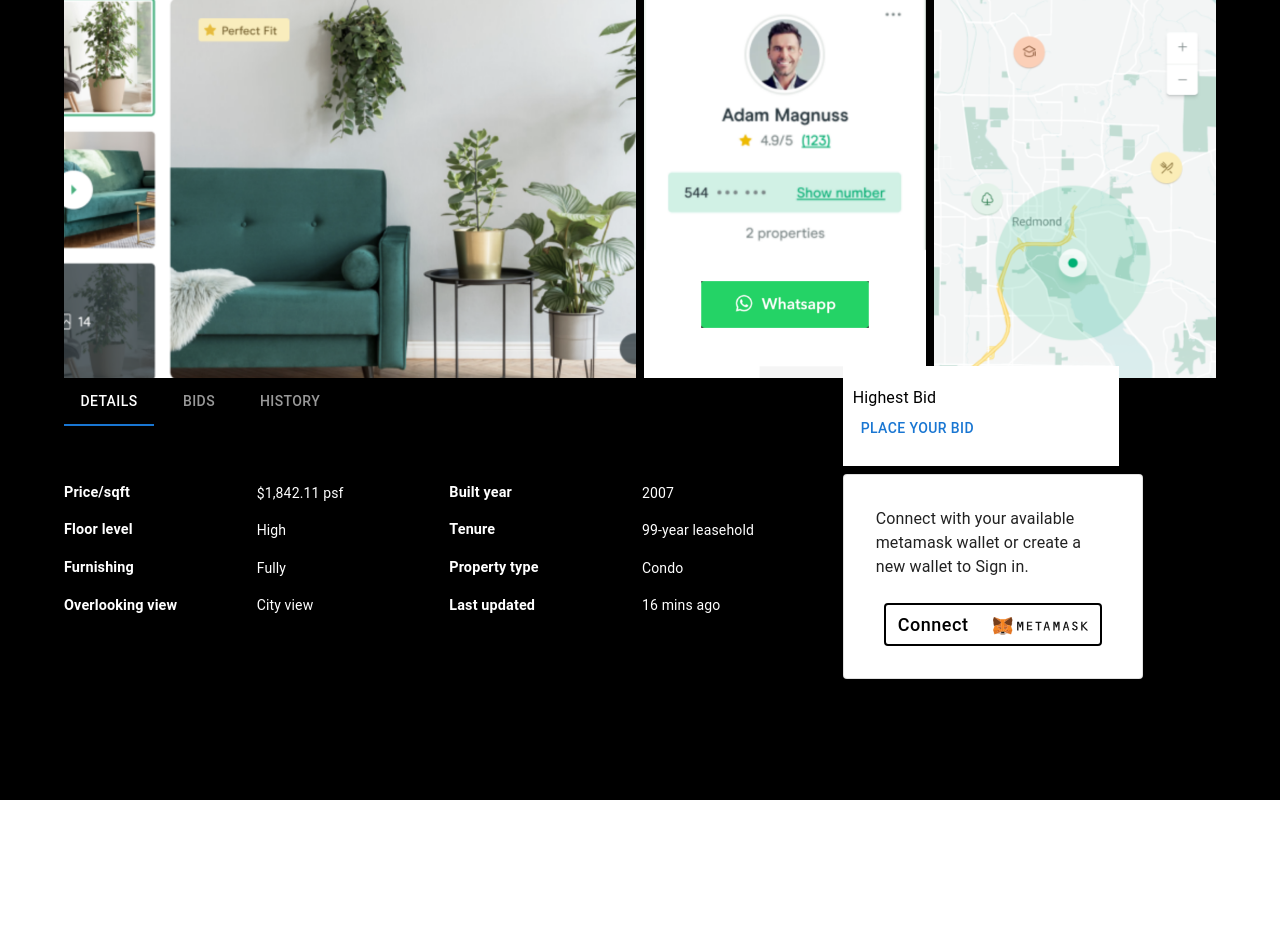
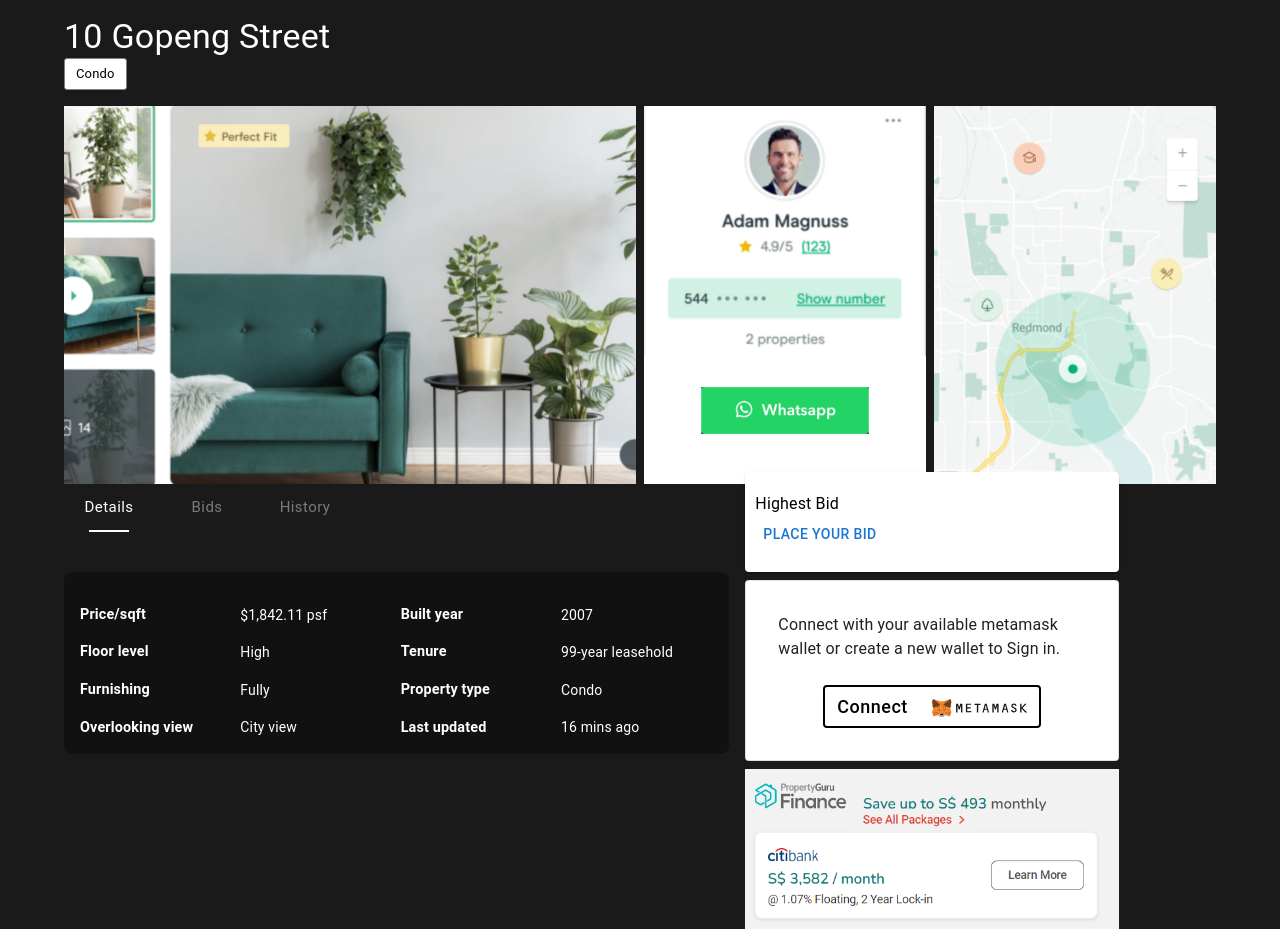
Before and after one commit to Rinkesh-PG/pg3landers, a React (Create React App) app: page / in a window 1280 px wide. Before the commit the page ends 800 px from the top, so only its background shows below. Built offline with nearby package versions, Linux system fonts and the light colour scheme; no server answers.

Commit message:
Header WIP

```diff
--- a/src/modules/home/components/Wallet.js
+++ b/src/modules/home/components/Wallet.js
@@ -61,12 +61,12 @@ const Wallet = ({
   };
 
   return (
-    <Card variant="outlined" style={{width: '300px', padding: '2rem'}}>
+    <Card variant="outlined" style={{ padding: "2rem" }}>
       <Typography sx={{ fontSize: 16 }} gutterBottom>
         Connect with your available metamask wallet or create a new wallet to
         Sign in.
       </Typography>
-      <div style={{ textAlign: "center", marginTop: '1.5rem' }}>
+      <div style={{ textAlign: "center", marginTop: "1.5rem" }}>
         <OutlinedButton onClick={linkWallet}>
           <div>
             Connect
--- a/src/pages/Home.js
+++ b/src/pages/Home.js
@@ -8,16 +8,54 @@ import {
   Tab,
   Tabs,
   Typography,
+  Card,
+  Chip,
 } from "@mui/material";
 import axios from "axios";
+import { styled } from "@mui/material/styles";
 
 import HomeTabPanel from "../modules/home/components/HomeTabPanel";
 import image1 from "../image-1.png";
 import image2 from "../image-2.png";
 import image3 from "../image-3.png";
+import image4 from "../assets/image-4.png";
 import * as url from "url";
 import PaymentDialog from "../modules/common/components/PaymentDialog";
 import Wallet from "../modules/home/components/Wallet";
+
+const StyledTabs = styled(props => (
+  <Tabs
+    {...props}
+    TabIndicatorProps={{ children: <span className="MuiTabs-indicatorSpan" /> }}
+  />
+))({
+  "& .MuiTabs-indicator": {
+    display: "flex",
+    justifyContent: "center",
+    backgroundColor: "transparent",
+  },
+  "& .MuiTabs-indicatorSpan": {
+    maxWidth: 40,
+    width: "100%",
+    backgroundColor: "#fff",
+  },
+});
+
+const StyledTab = styled(props => <Tab disableRipple {...props} />)(
+  ({ theme }) => ({
+    textTransform: "none",
+    fontWeight: theme.typography.fontWeightRegular,
+    fontSize: theme.typography.pxToRem(15),
+    marginRight: theme.spacing(1),
+    color: "rgba(255, 255, 255, 0.7)",
+    "&.Mui-selected": {
+      color: "#fff",
+    },
+    "&.Mui-focusVisible": {
+      backgroundColor: "rgba(100, 95, 228, 0.32)",
+    },
+  })
+);
 
 const a11yProps = index => {
   return {
@@ -44,19 +82,34 @@ const Home = () => {
     setValue(val);
   };
 
-  const toggleDialog = (val) => {
+  const toggleDialog = val => {
     setOpen(val);
-  }
+  };
 
   return (
     <Box
       sx={{
-        background: "black",
+        background: "#1a1a1a",
         minHeight: "100vh",
         color: "white",
       }}
     >
       <Container maxWidth="lg">
+        <Box sx={{ py: 2 }}>
+          <Typography variant="h4">10 Gopeng Street</Typography>
+          <Chip
+            sx={{
+              color: "black",
+              background: "white",
+              border: "1px solid #808080",
+              borderRadius: "3px",
+            }}
+            label="Condo"
+            variant="outlined"
+            size="medium"
+          />
+        </Box>
+
         <Box sx={{ flexGrow: 1, overflow: "hidden", width: "100%" }}>
           <Grid container spacing={1}>
             <Grid item xs={4} md={6}>
@@ -94,22 +147,28 @@ const Home = () => {
         </Box>
         <Box sx={{ width: "100%" }}>
           <Box>
-            <Tabs
+            <StyledTabs
               value={value}
               onChange={handleChange}
               aria-label="basic tabs example"
               textColor={"inherit"}
             >
-              <Tab label="Details" {...a11yProps(0)} />
-              <Tab label="Bids" {...a11yProps(1)} />
-              <Tab label="History" {...a11yProps(2)} />
-            </Tabs>
+              <StyledTab label="Details" {...a11yProps(0)} />
+              <StyledTab label="Bids" {...a11yProps(1)} />
+              <StyledTab label="History" {...a11yProps(2)} />
+            </StyledTabs>
           </Box>
           <Grid container columnSpacing={2}>
-            <Grid item md={8}>
+            <Grid item md={7}>
               <>
                 <HomeTabPanel value={value} index={0}>
-                  <Box>
+                  <Box
+                    sx={{
+                      background: "#111111",
+                      padding: "1rem",
+                      borderRadius: "8px",
+                    }}
+                  >
                     <Grid
                       sx={{ marginTop: 1, alignItems: "center" }}
                       container
@@ -237,8 +296,8 @@ const Home = () => {
                 </HomeTabPanel>
               </>
             </Grid>
-            <Grid item md={3}>
-              <Box
+            <Grid item md={4}>
+              <Card
                 sx={{
                   marginTop: "-60px",
                   background: "white",
@@ -249,13 +308,21 @@ const Home = () => {
               >
                 <Box>
                   <Typography>Highest Bid</Typography>
-                  <Button onClick={() => toggleDialog(true)}>Place your bid</Button>
-                  <PaymentDialog open={open} onClose={() => toggleDialog(false)}/>
+                  <Button onClick={() => toggleDialog(true)}>
+                    Place your bid
+                  </Button>
+                  <PaymentDialog
+                    open={open}
+                    onClose={() => toggleDialog(false)}
+                  />
                 </Box>
+              </Card>
+              <div style={{ marginTop: "0.5rem" }}>
+                <Wallet />
+              </div>
+              <Box sx={{ marginTop: "0.5rem", width: "100%" }}>
+                <img src={image4} style={{ display: "block", width: "100%" }} />
               </Box>
-              <div style={{marginTop: '0.5rem'}}>
-              <Wallet />
-              </div>
             </Grid>
           </Grid>
         </Box>
```
